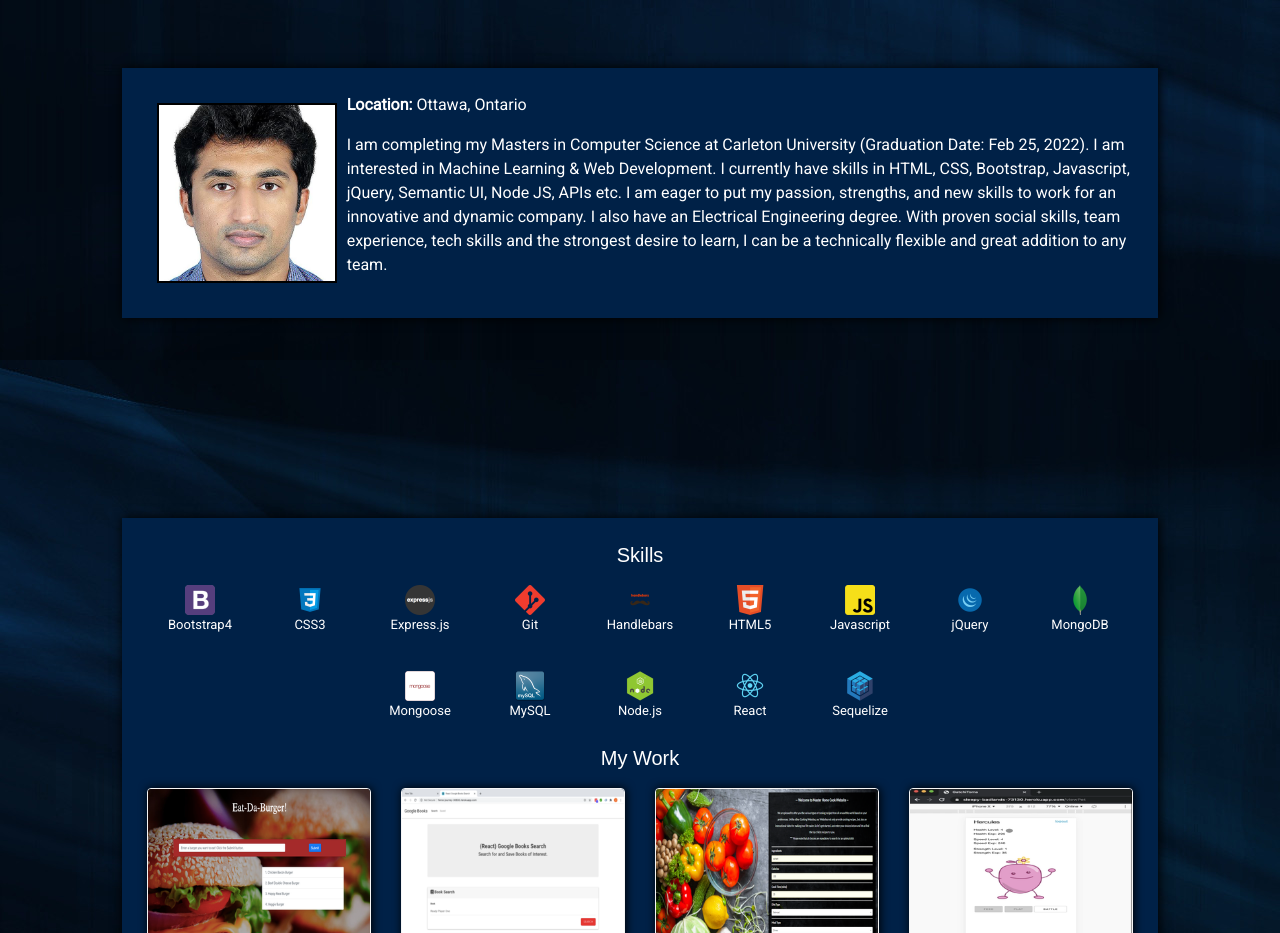
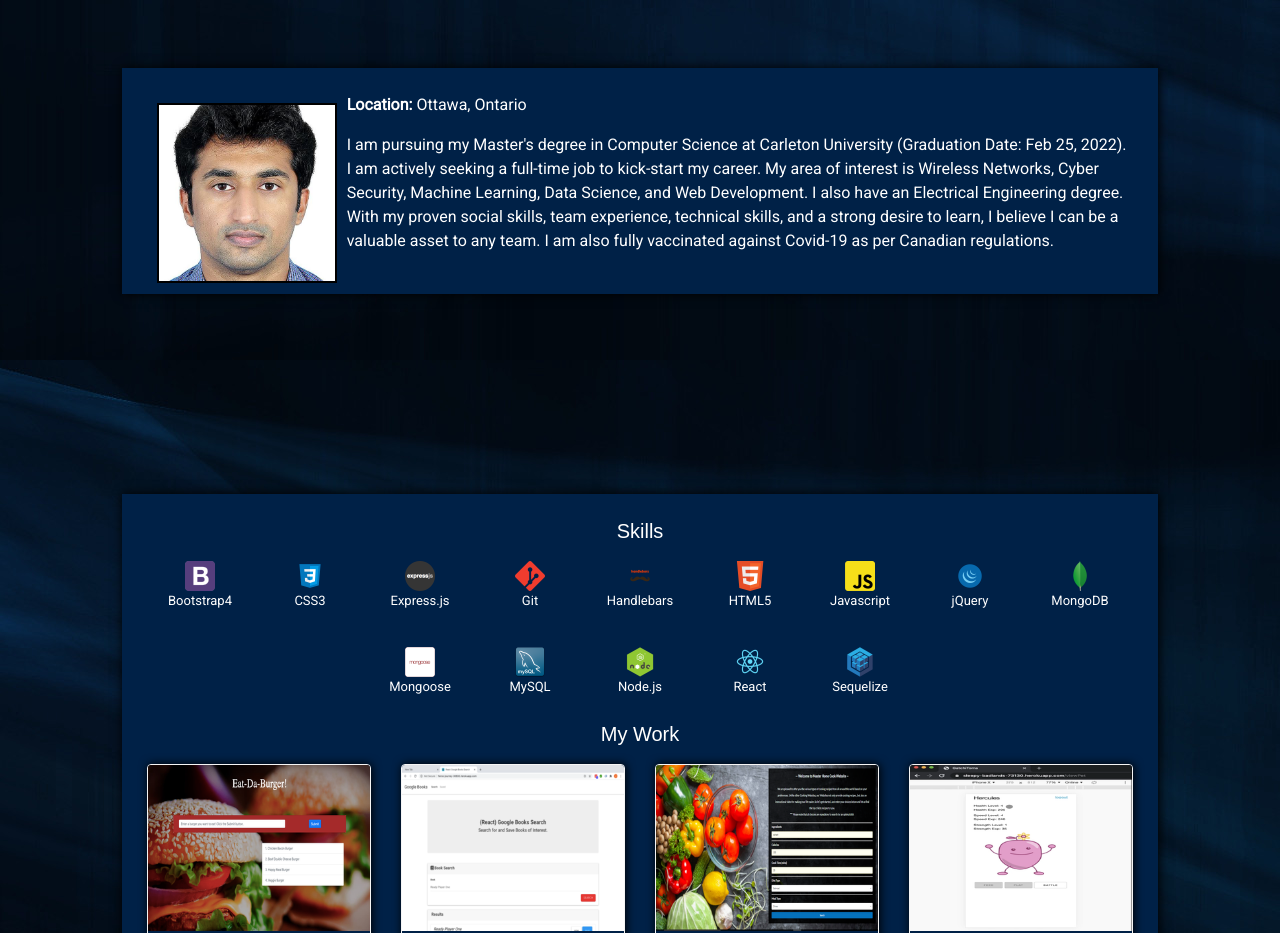
Before and after one commit to joshb4u/react-portfolio, a React (Create React App) app: page / in a window 1280 px wide. Shown: the part 840-1773 px from the top of the page. Built offline with nearby package versions, Linux system fonts and the light colour scheme; a web font is replaced by a local one.

Commit message:
Updated CV

```diff
--- a/src/Pages/AboutMe/AboutMe.js
+++ b/src/Pages/AboutMe/AboutMe.js
@@ -18,7 +18,7 @@ function AboutMe() {
     <b>Location:</b> Ottawa, Ontario
     </p>
     <p>
-    I am completing my Masters in Computer Science at Carleton University (Graduation Date: Feb 25, 2022). I am interested in Machine Learning & Web Development. I currently have skills in HTML, CSS, Bootstrap, Javascript, jQuery, Semantic UI, Node JS, APIs etc. I am eager to put my passion, strengths, and new skills to work for an innovative and dynamic company. I also have an Electrical Engineering degree. With proven social skills, team experience, tech skills and the strongest desire to learn, I can be a technically flexible and great addition to any team.
+    I am pursuing my Master's degree in Computer Science at Carleton University (Graduation Date: Feb 25, 2022). I am actively seeking a full-time job to kick-start my career. My area of interest is Wireless Networks, Cyber Security, Machine Learning, Data Science, and Web Development. I also have an Electrical Engineering degree. With my proven social skills, team experience, technical skills, and a strong desire to learn, I believe I can be a valuable asset to any team. I am also fully vaccinated against Covid-19 as per Canadian regulations.
     </p>
     </div>
     </section>
--- a/src/Pages/ContactMe/ContactForm.js
+++ b/src/Pages/ContactMe/ContactForm.js
@@ -56,7 +56,7 @@ class ContactForm extends React.Component {
       <a href="https://www.linkedin.com/in/josh-george-237b7b1a1/" className="nav-link" target="_blank" >Click here to see my LinkedIn Profile!</a>
       </p>
       <p>
-      <a href="https://drive.google.com/file/d/1U8i6eqBAFjxOsbtf8fS_j8FaRy2qZk7q/view?usp=sharing" className="nav-link" target="_blank" >Click here to see my Resume!</a>
+      <a href="https://drive.google.com/file/d/1i1wF9b5lMi8xGuvo_3w6BEI3s4q9wAGb/view?usp=sharing" className="nav-link" target="_blank" >Click here to see my Resume!</a>
       </p>
       </form>
       </div>
--- a/src/components/sidebar2/sidebar2.js
+++ b/src/components/sidebar2/sidebar2.js
@@ -24,7 +24,7 @@ function Sidebar2() {
         </Link>
         </li>
         <li className="nav-item">
-        <a href="https://drive.google.com/file/d/1U8i6eqBAFjxOsbtf8fS_j8FaRy2qZk7q/view?usp=sharing" className="nav-link" target="_blank" rel="noopener noreferrer">
+        <a href="https://drive.google.com/file/d/1i1wF9b5lMi8xGuvo_3w6BEI3s4q9wAGb/view?usp=sharing" className="nav-link" target="_blank" rel="noopener noreferrer">
         <i className="fas fa-journal-whills"></i><span className="link-text"> RESUME</span>
         </a>
         </li>
```
